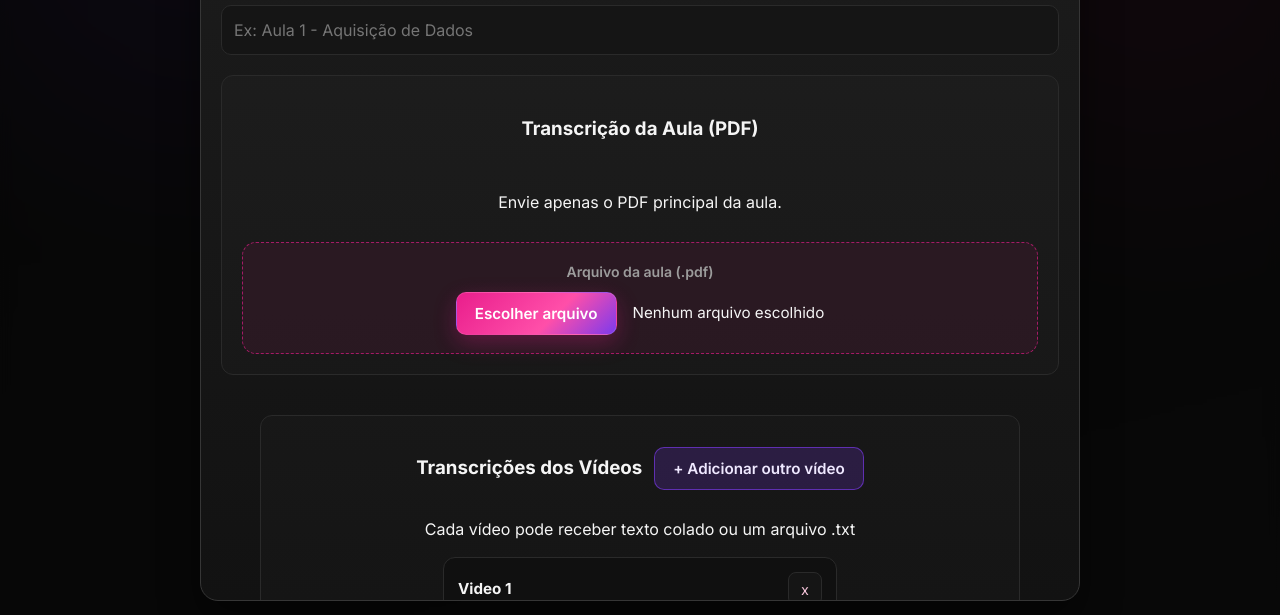
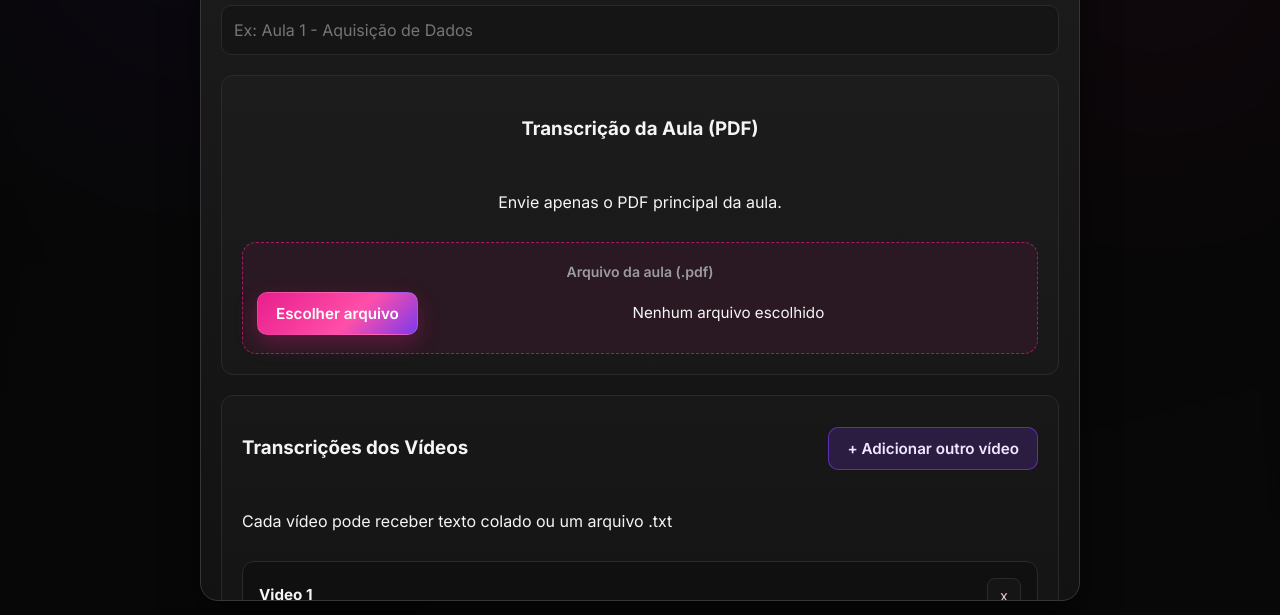
Before and after one commit to joaomottin/StudyAgent, a website: page index.html in a window 1280 px wide. Both pictures are taken after a click on the button "+ Adicionar Aula". Shown: the part 159-774 px from the top of the page. Drawn offline with Linux system fonts and the light colour scheme; no server answers.

Commit message:
Better overall layout in adding classes

```diff
--- a/style.css
+++ b/style.css
@@ -423,29 +423,35 @@ input[type='file'] {
   border-radius: var(--radius-md);
   padding: 20px;
   background: rgba(255, 255, 255, 0.015);
-  width: min(760px, 100%);
-  margin: 0 auto 20px;
+  width: 100%;
+  margin: 0;
   display: flex;
   flex-direction: column;
-  align-items: center;
-  justify-content: center;
-  text-align: center;
+  align-items: stretch;
+  justify-content: flex-start;
+  text-align: left;
+  gap: 12px;
 }
 
 .pdf-upload-section {
   width: 100%;
   display: flex;
   flex-direction: column;
-  align-items: center;
-  justify-content: center;
+  align-items: stretch;
+  justify-content: flex-start;
   gap: 12px;
+}
+
+.pdf-upload-section h3,
+.pdf-upload-section .section-tip {
+  text-align: center;
 }
 
 .pdf-upload-field {
   width: 100%;
-  max-width: 860px;
-  min-width: 320px;
-  margin: 0 auto;
+  max-width: none;
+  min-width: 0;
+  margin: 0;
   background: rgba(233, 30, 140, 0.08);
   border: 1px dashed rgba(233, 30, 140, 0.65);
   padding: 18px 14px;
@@ -461,7 +467,7 @@ input[type='file'] {
   display: flex;
   flex-wrap: wrap;
   align-items: center;
-  justify-content: center;
+  justify-content: flex-start;
   gap: 16px;
   width: 100%;
 }
@@ -469,10 +475,12 @@ input[type='file'] {
 .file-name {
   color: #f5f5f5;
   font-size: 0.95rem;
+  flex: 1;
+  min-width: 220px;
   white-space: nowrap;
   overflow: hidden;
   text-overflow: ellipsis;
-  max-width: 68%;
+  max-width: 100%;
 }
 
 .pdf-upload-field input[type='file'] {
@@ -507,20 +515,24 @@ input[type='file'] {
   align-items: center;
   gap: 12px;
   flex-wrap: wrap;
+  width: 100%;
 }
 
 .videos-container {
   display: grid;
+  grid-template-columns: 1fr;
   gap: 14px;
+  width: 100%;
 }
 
 .video-item {
   border: 1px solid var(--border);
   border-radius: 12px;
-  padding: 14px;
+  padding: 16px;
   background: rgba(16, 16, 16, 0.8);
   display: grid;
   gap: 12px;
+  width: 100%;
 }
 
 .video-item > header {
```
